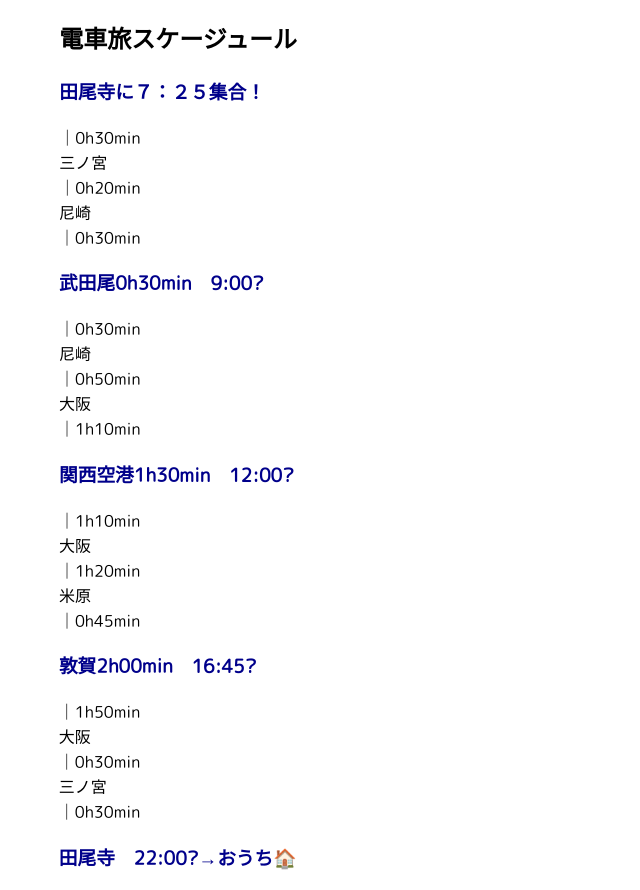
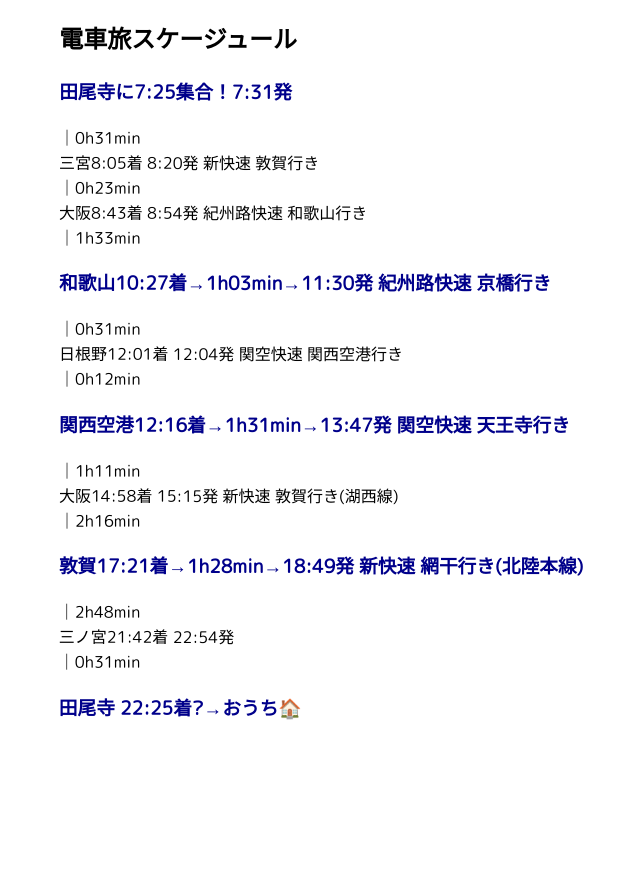
Before and after one commit to NorthOchiai/kitachiwa.github.io, a plain HTML site: page page/TrainTrip/index.html in a window 1280 px wide. Shown: the whole page, without its empty margins (141-781 px from the left). After the commit the page ends 800 px from the top, so only its background shows below. Drawn offline with Linux system fonts and the light colour scheme.

Commit message:
Update index.html

```diff
--- a/page/TrainTrip/index.html
+++ b/page/TrainTrip/index.html
@@ -8,30 +8,24 @@
 </head>
 <body>
     <h2>電車旅スケージュール</h2>
-    <h3>田尾寺に７：２５集合！</h3>
-    ｜0h30min<br>
-    三ノ宮<br>
-    ｜0h20min<br>
-    尼崎<br>
-    ｜0h30min<br>
-    <h3>武田尾0h30min　9:00?</h3>
-    ｜0h30min<br>
-    尼崎<br>
-    ｜0h50min<br>
-    大阪<br>
-    ｜1h10min<br>
-    <h3>関西空港1h30min　12:00?</h3>
-    ｜1h10min<br>
-    大阪<br>
-    ｜1h20min<br>
-    米原<br>
-    ｜0h45min<br>
-    <h3>敦賀2h00min　16:45?</h3>
-    ｜1h50min<br>
-    大阪<br>
-    ｜0h30min<br>
-    三ノ宮<br>
-    ｜0h30min<br>
-    <h3>田尾寺　22:00?→おうち🏠</h3>
+    <h3>田尾寺に7:25集合！7:31発</h3>
+    ｜0h31min<br>
+    三宮8:05着 8:20発 新快速 敦賀行き<br>
+    ｜0h23min<br>
+    大阪8:43着 8:54発 紀州路快速 和歌山行き<br>
+    ｜1h33min<br>
+    <h3>和歌山10:27着→1h03min→11:30発 紀州路快速 京橋行き</h3>
+    ｜0h31min<br>
+    日根野12:01着 12:04発 関空快速 関西空港行き<br>
+    ｜0h12min<br>
+    <h3>関西空港12:16着→1h31min→13:47発 関空快速 天王寺行き</h3>
+    ｜1h11min<br>
+    大阪14:58着 15:15発 新快速 敦賀行き(湖西線)<br>
+    ｜2h16min<br>
+    <h3>敦賀17:21着→1h28min→18:49発 新快速 網干行き(北陸本線)</h3>
+    ｜2h48min<br>
+    三ノ宮21:42着 22:54発<br>
+    ｜0h31min<br>
+    <h3>田尾寺 22:25着?→おうち🏠</h3>
 </body>
 </html>
```
